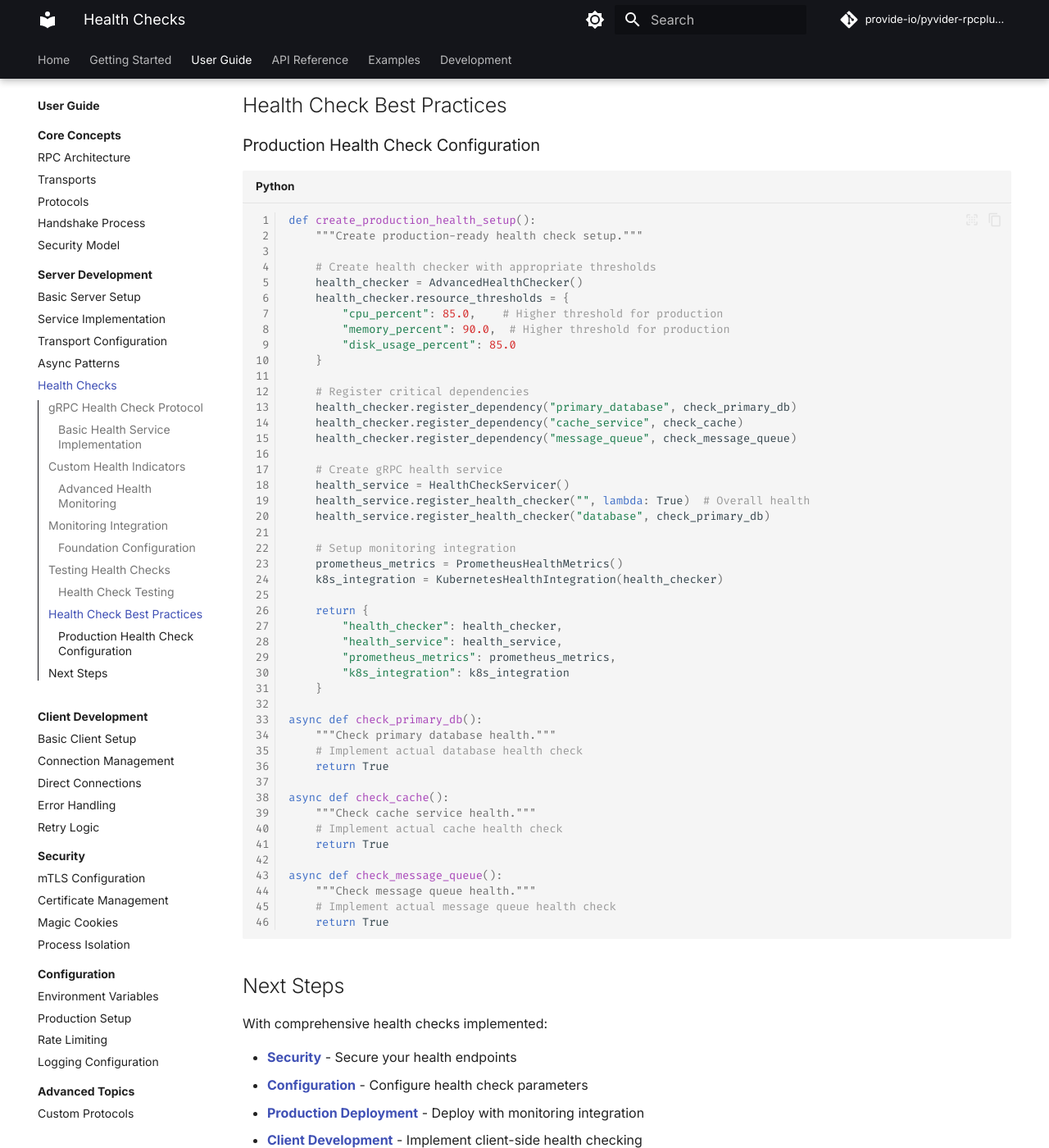
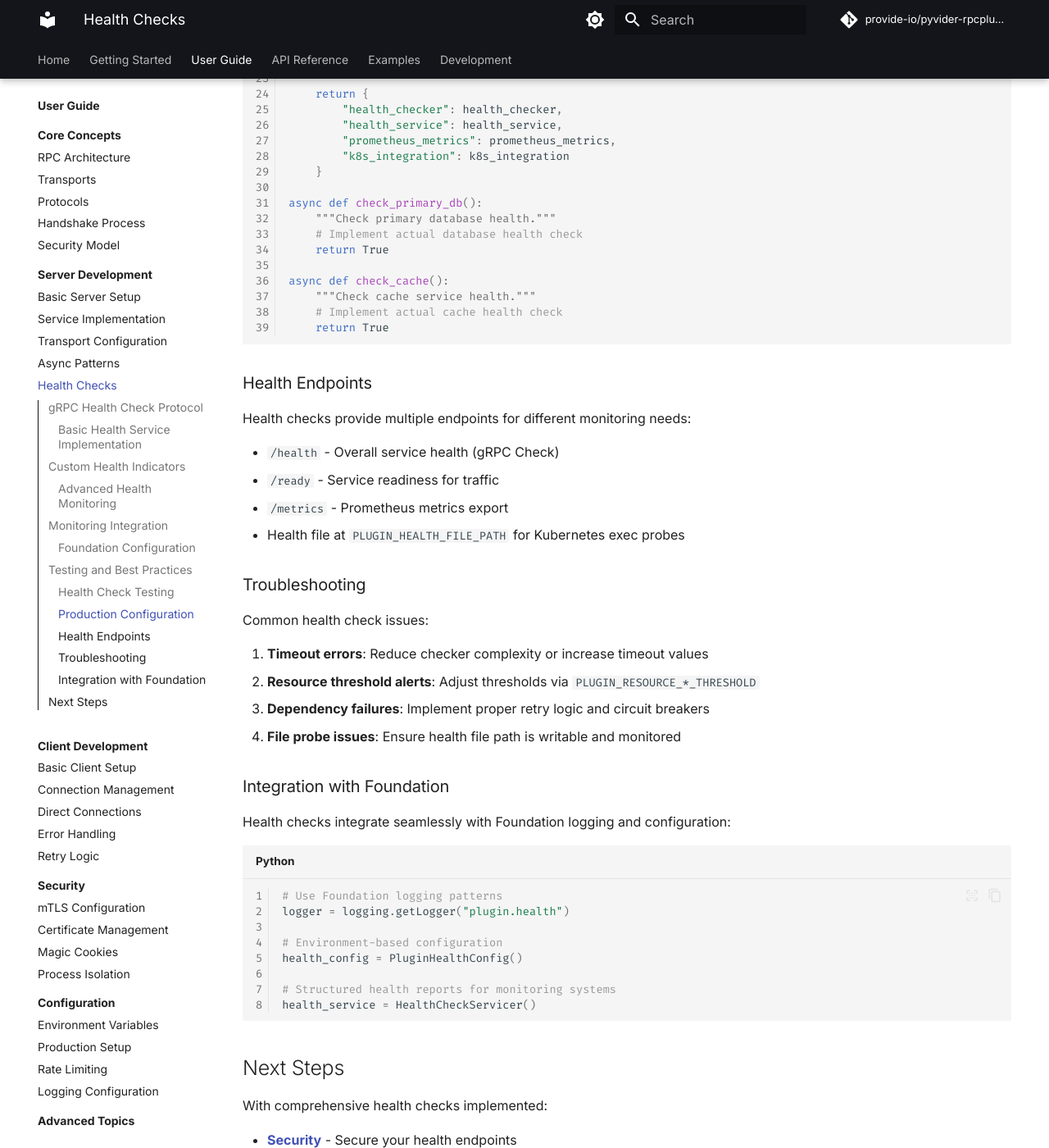
Before and after one commit to provide-io/pyvider-rpcplugin, an MkDocs documentation site: the page built from docs/guide/server/health-checks.md, in a window 1280 px wide and 1400 px high, scrolled down 10373 px. Shown: the whole window at 82% size. Built offline with MkDocs 1.6.1 and Material for MkDocs 9.7.7, drawn with Linux system fonts in a browser that asks for light colours; comment, search, counter and statistics services are not loaded; the version menu is left out; some of the changed text lies outside the part shown.

Commit message:
🔼⚙️ [skip ci] auto-commit

````diff
--- a/docs/guide/server/health-checks.md
+++ b/docs/guide/server/health-checks.md
@@ -431,7 +431,7 @@
         return "\n".join(metrics)
 ```
 
-## Testing Health Checks
+## Testing and Best Practices
 
 ### Health Check Testing
 
@@ -448,14 +448,9 @@
     async def test_system_resource_check(self, health_checker):
         """Test system resource health checking."""
         with patch('psutil.cpu_percent', return_value=50.0), \
-             patch('psutil.virtual_memory') as mock_memory, \
-             patch('psutil.disk_usage') as mock_disk:
+             patch('psutil.virtual_memory') as mock_memory:
 
-            # Mock memory usage
-            mock_memory.return_value = Mock(percent=60.0, used=1024*1024*1024)  # 1GB
-
-            # Mock disk usage
-            mock_disk.return_value = Mock(used=50*1024*1024*1024, total=100*1024*1024*1024)  # 50% used
+            mock_memory.return_value = Mock(percent=60.0, used=1024*1024*1024)
 
             report = await health_checker.get_comprehensive_health_report()
 
@@ -467,7 +462,6 @@
     @pytest.mark.asyncio
     async def test_dependency_health_check(self, health_checker):
         """Test external dependency health checking."""
-        # Register mock dependency
         async def mock_healthy_dependency():
             return True
 
@@ -481,25 +475,7 @@
 
         assert "dependency_healthy_service" in report.metrics
         assert report.metrics["dependency_healthy_service"].status == "healthy"
-
-        assert "dependency_unhealthy_service" in report.metrics
         assert report.metrics["dependency_unhealthy_service"].status == "critical"
-
-    @pytest.mark.asyncio
-    async def test_grpc_health_service(self):
-        """Test gRPC health service."""
-        health_service = HealthCheckServicer()
-
-        # Set service status
-        health_service.set_service_status("test.Service", HealthStatus.SERVING)
-
-        # Mock request
-        request = Mock(service="test.Service")
-        context = Mock()
-
-        response = await health_service.Check(request, context)
-
-        assert response.status == HealthStatus.SERVING.value
 
     @pytest.mark.asyncio
     async def test_health_check_timeout(self, health_checker):
@@ -514,41 +490,33 @@
 
         assert "dependency_slow_service" in report.metrics
         assert report.metrics["dependency_slow_service"].status == "warning"
-        assert "timeout" in report.metrics["dependency_slow_service"].message
-
-# Usage
-pytest.main([__file__])
 ```
 
-## Health Check Best Practices
-
-### Production Health Check Configuration
+### Production Configuration
 
 ```python
-def create_production_health_setup():
+def create_production_health_setup(config: PluginHealthConfig):
     """Create production-ready health check setup."""
 
-    # Create health checker with appropriate thresholds
     health_checker = AdvancedHealthChecker()
     health_checker.resource_thresholds = {
-        "cpu_percent": 85.0,    # Higher threshold for production
-        "memory_percent": 90.0,  # Higher threshold for production
+        "cpu_percent": config.resource_cpu_threshold,
+        "memory_percent": config.resource_memory_threshold,
         "disk_usage_percent": 85.0
     }
 
     # Register critical dependencies
     health_checker.register_dependency("primary_database", check_primary_db)
     health_checker.register_dependency("cache_service", check_cache)
-    health_checker.register_dependency("message_queue", check_message_queue)
 
     # Create gRPC health service
     health_service = HealthCheckServicer()
-    health_service.register_health_checker("", lambda: True)  # Overall health
+    health_service.register_health_checker("", lambda: True)
     health_service.register_health_checker("database", check_primary_db)
 
     # Setup monitoring integration
-    prometheus_metrics = PrometheusHealthMetrics()
-    k8s_integration = KubernetesHealthIntegration(health_checker)
+    prometheus_metrics = PrometheusHealthMetrics() if config.enable_prometheus else None
+    k8s_integration = KubernetesHealthIntegration(health_checker, config)
 
     return {
         "health_checker": health_checker,
@@ -566,11 +534,39 @@
     """Check cache service health."""
     # Implement actual cache health check
     return True
+```
 
-async def check_message_queue():
-    """Check message queue health."""
-    # Implement actual message queue health check
-    return True
+### Health Endpoints
+
+Health checks provide multiple endpoints for different monitoring needs:
+
+- `/health` - Overall service health (gRPC Check)
+- `/ready` - Service readiness for traffic
+- `/metrics` - Prometheus metrics export
+- Health file at `PLUGIN_HEALTH_FILE_PATH` for Kubernetes exec probes
+
+### Troubleshooting
+
+Common health check issues:
+
+1. **Timeout errors**: Reduce checker complexity or increase timeout values
+2. **Resource threshold alerts**: Adjust thresholds via `PLUGIN_RESOURCE_*_THRESHOLD`
+3. **Dependency failures**: Implement proper retry logic and circuit breakers
+4. **File probe issues**: Ensure health file path is writable and monitored
+
+### Integration with Foundation
+
+Health checks integrate seamlessly with Foundation logging and configuration:
+
+```python
+# Use Foundation logging patterns
+logger = logging.getLogger("plugin.health")
+
+# Environment-based configuration
+health_config = PluginHealthConfig()
+
+# Structured health reports for monitoring systems
+health_service = HealthCheckServicer()
 ```
 
 ## Next Steps
````
